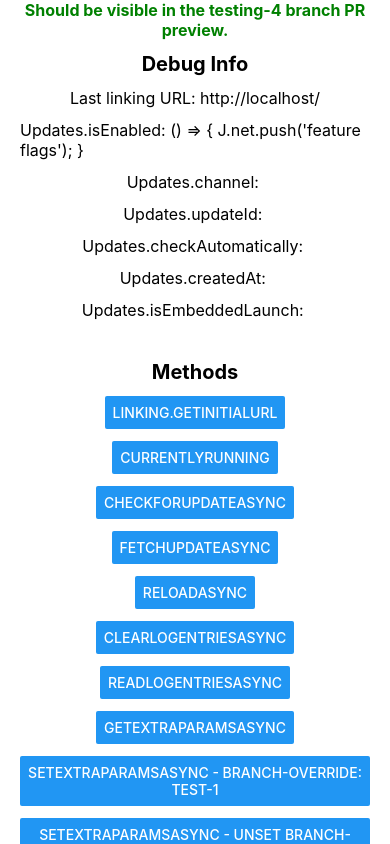
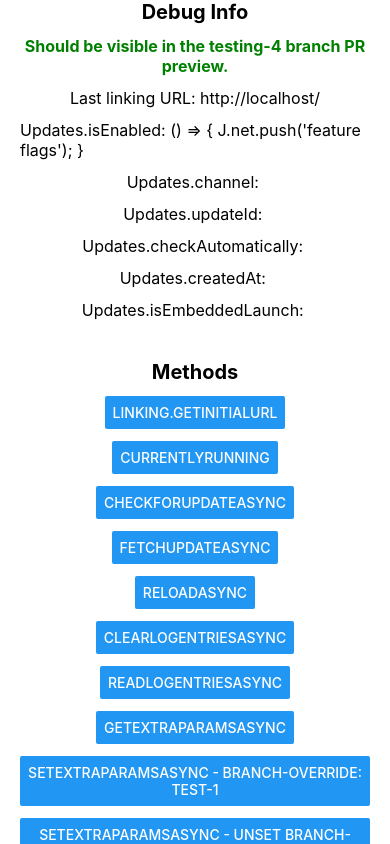
Before and after one commit to leonardorib/expo-updates-pr-previews-demo, a React Native app: screen / in a window 390 px wide. Built offline with nearby package versions, Linux system fonts and the light colour scheme.

Commit message:
Moved text

```diff
--- a/App.tsx
+++ b/App.tsx
@@ -97,6 +97,7 @@ function App(): React.JSX.Element {
         style={styles.backgroundStyle}
         contentContainerStyle={styles.scrollContentContainer}>
         <View style={styles.section}>
+          <Text style={styles.titleText}>Debug Info</Text>
           <Text
             style={[
               styles.regularText,
@@ -104,7 +105,6 @@ function App(): React.JSX.Element {
             ]}>
             Should be visible in the testing-4 branch PR preview.
           </Text>
-          <Text style={styles.titleText}>Debug Info</Text>
           <Text style={styles.regularText}>
             Last linking URL: {`${lastLinkingUrl}`}
           </Text>
```
